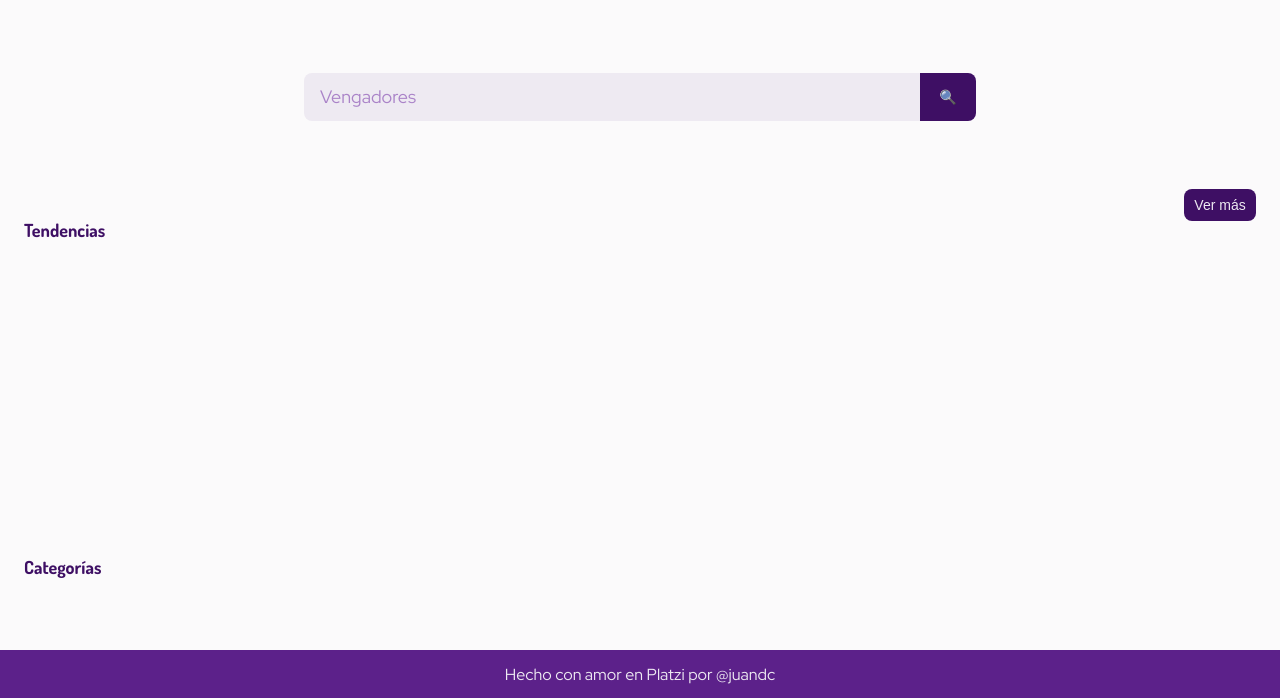
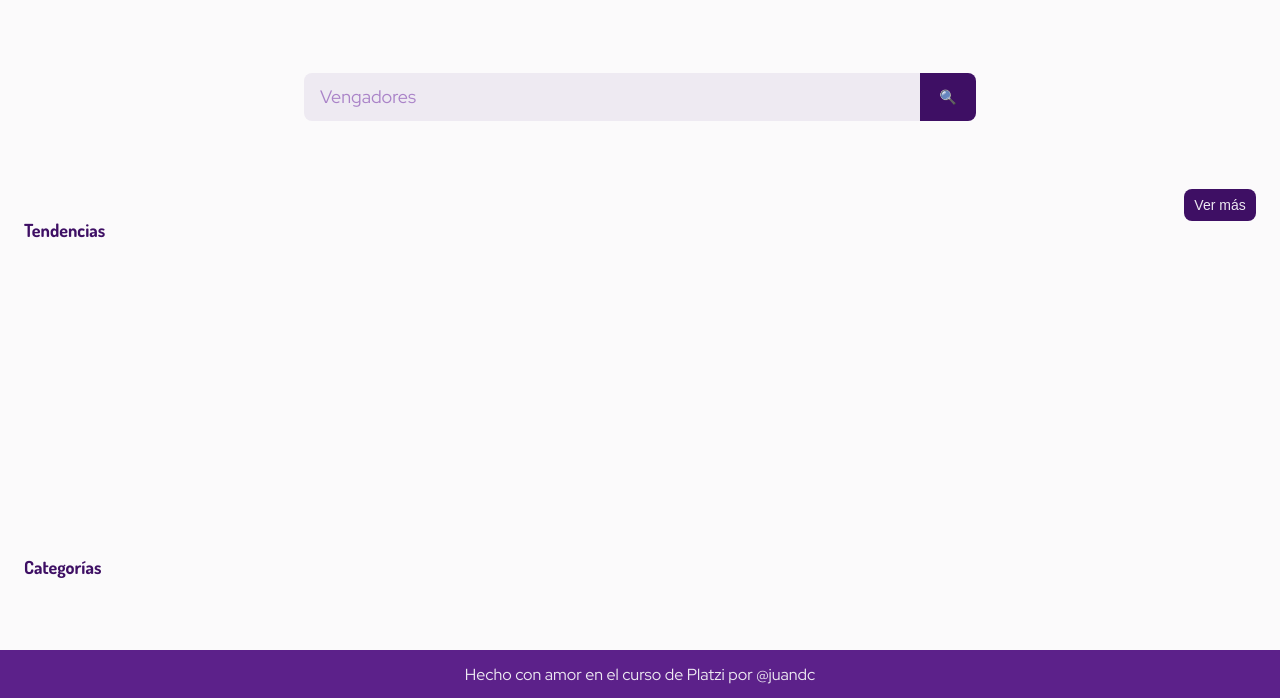
Before and after one commit to Plexor-dev/api-movies-db, a website: page practico-api-movies/index.html in a window 1280 px wide. Shown: the part 128-826 px from the top of the page. Drawn offline with nearby package versions, Linux system fonts and the light colour scheme; no server answers.

Commit message:
add files

```diff
--- a/practico-api-movies/index.html
+++ b/practico-api-movies/index.html
@@ -175,7 +175,7 @@
     </article>
   </section>
 
-  <footer>Hecho con amor en Platzi por @juandc</footer>
+  <footer>Hecho con amor en el curso de Platzi por @juandc</footer>
 
   <script src="https://cdn.jsdelivr.net/npm/axios/dist/axios.min.js"></script>
   <script src="./src/utils-img/img.js"></script>
```
